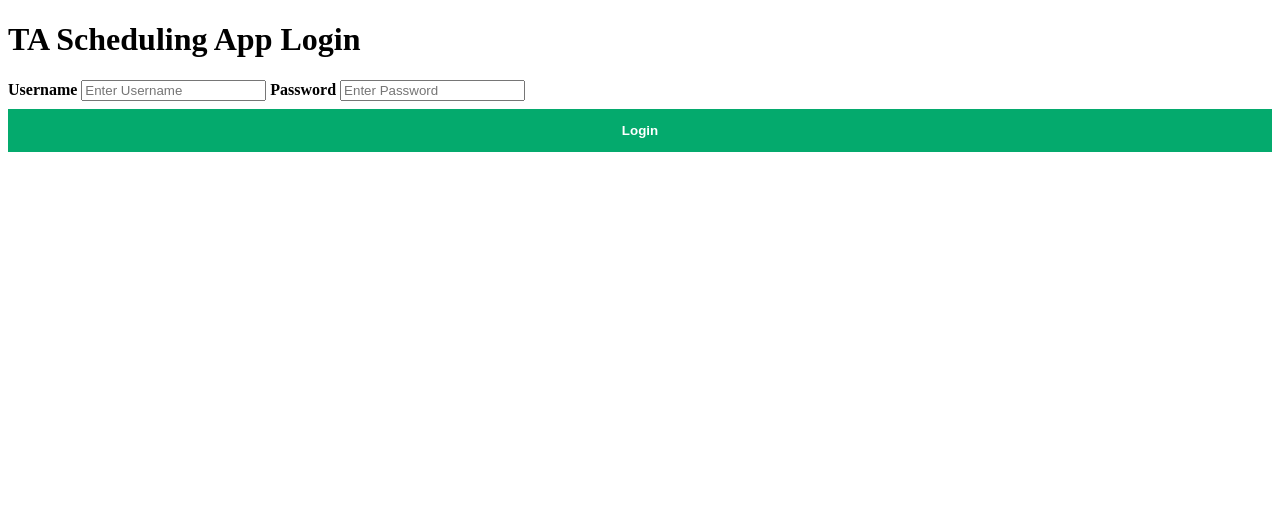
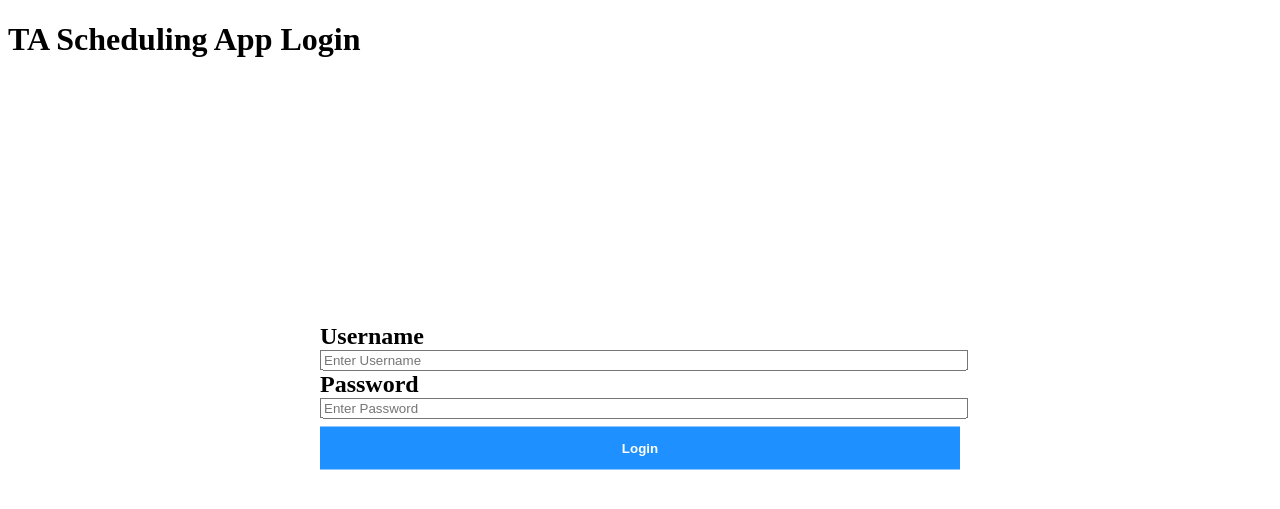
Before and after one commit to kwoehrer/TAScheduler, a Django app: template templates/login.html in a window 1280 px wide. Shown: the top 509 px of the page. Run offline with Django 4.2, Linux system fonts and the light colour scheme; the template is opened without the code that fills it, so the values that code supplies are empty.

Commit message:
Implemented login template.

```diff
--- a/templates/login.html
+++ b/templates/login.html
@@ -4,8 +4,27 @@
     <meta charset="UTF-8">
     <title>TA Scheduling App Login</title>
     <style>
+        .container{
+            width: 50%;
+          margin: 0;
+          position: absolute;
+          top: 50%;
+          left: 50%;
+          transform: translate(-50%, -50%);
+        }
+        label{
+            float:left;
+            font-size:24px;
+        }
+        input{
+            width:100%;
+        }
+
+        input:focus{
+            outline: 2px solid dodgerblue;
+        }
         button {
-            background-color: #04AA6D;
+            background-color: dodgerblue;
             color: white;
             font-weight: bold;
             padding: 14px 20px;
@@ -24,7 +43,7 @@
 <h1>TA Scheduling App Login</h1>
 <form action="/" method="post">
     {% csrf_token %}
-    <div>
+    <div class="container">
         <label for="username"><b>Username</b></label>
         <input type="text" placeholder="Enter Username" name="username" required>
 
```
